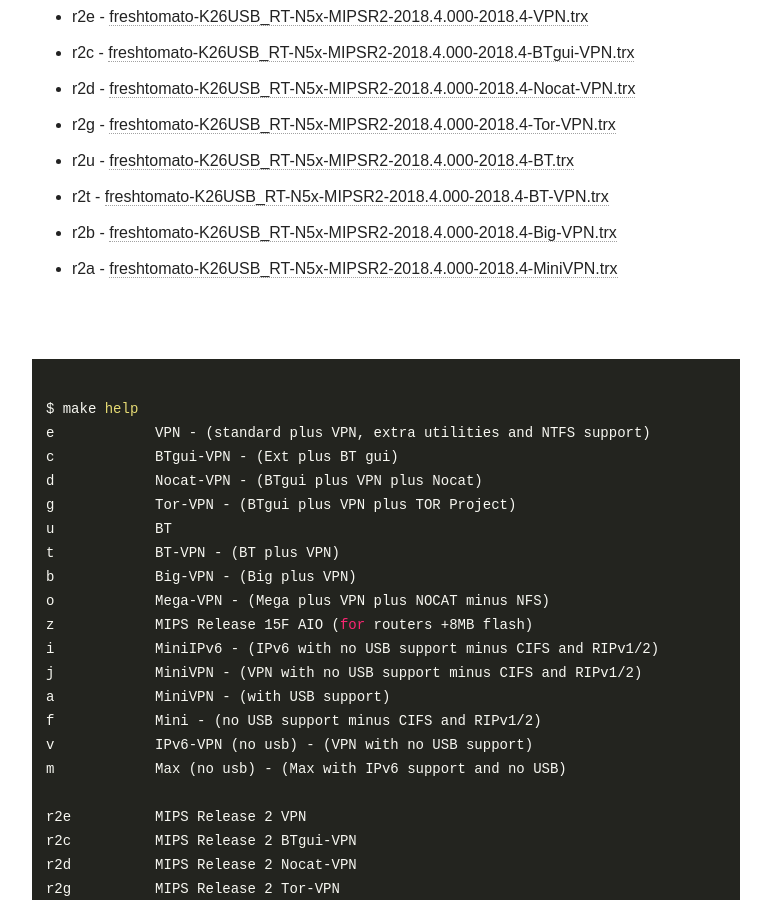
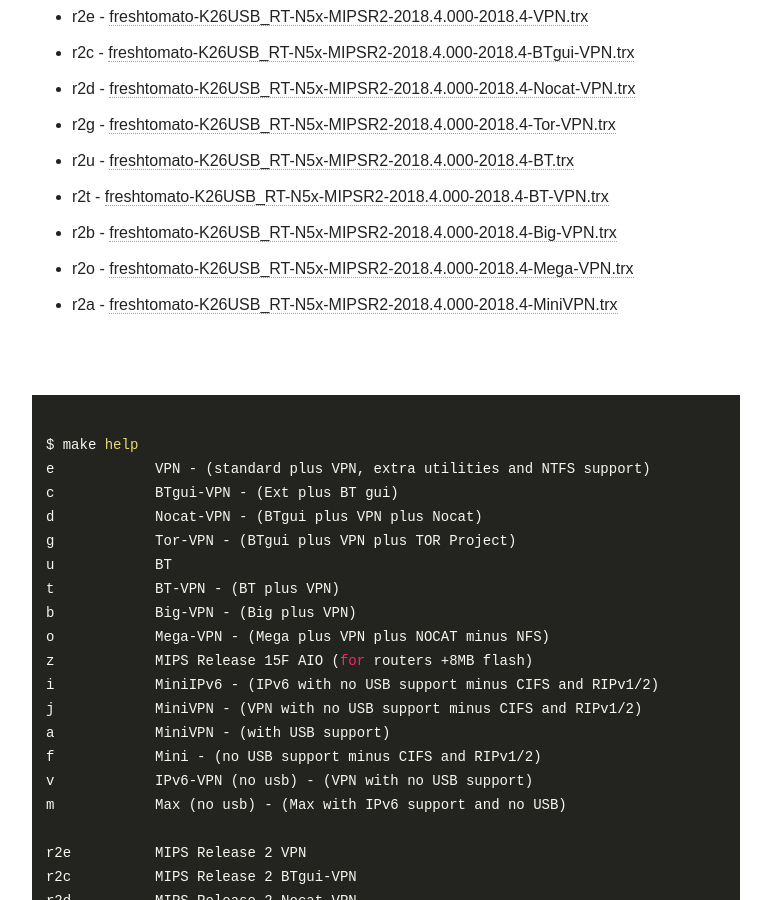
Before and after one commit to oglopss/freshtomato-mips-ci-jekyll, a Jekyll site: the page built from index.html, in a window 1280 px wide and 900 px high, scrolled down 631 px. Shown: the whole window, without its empty margins (254-1025 px from the left). Built offline with Jekyll 4.4.1, drawn with Linux system fonts in a browser that asks for light colours; nearby versions of some CDN libraries.

Commit message:
Travis build 39 r2o pushed to gh-pages

```diff
--- a/_data/ss.yml
+++ b/_data/ss.yml
@@ -8,3 +8,4 @@
   - 0010 r2a freshtomato-K26USB_RT-N5x-MIPSR2-2018.4.000-2018.4-MiniVPN.trx
   - 0006 r2t freshtomato-K26USB_RT-N5x-MIPSR2-2018.4.000-2018.4-BT-VPN.trx
   - 0007 r2b freshtomato-K26USB_RT-N5x-MIPSR2-2018.4.000-2018.4-Big-VPN.trx
+  - 0008 r2o freshtomato-K26USB_RT-N5x-MIPSR2-2018.4.000-2018.4-Mega-VPN.trx
```
Also changed, not shown: 1 other file.
